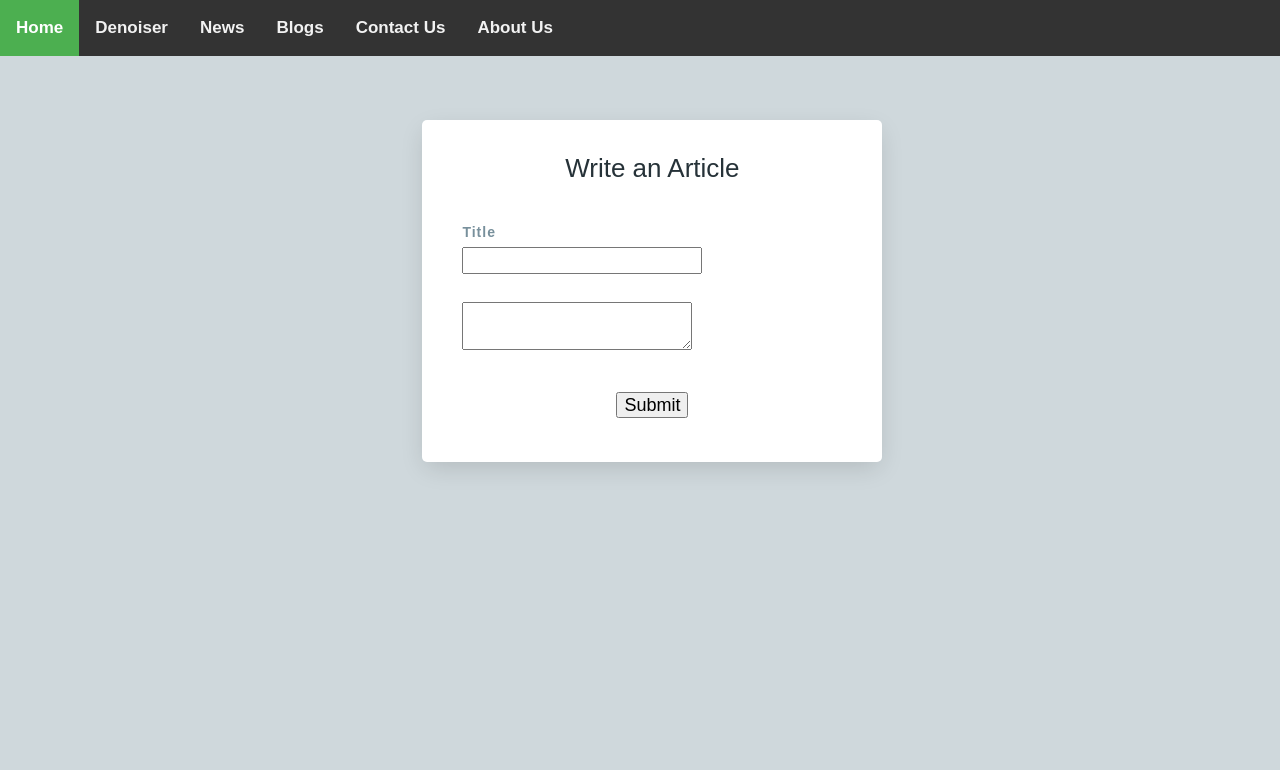
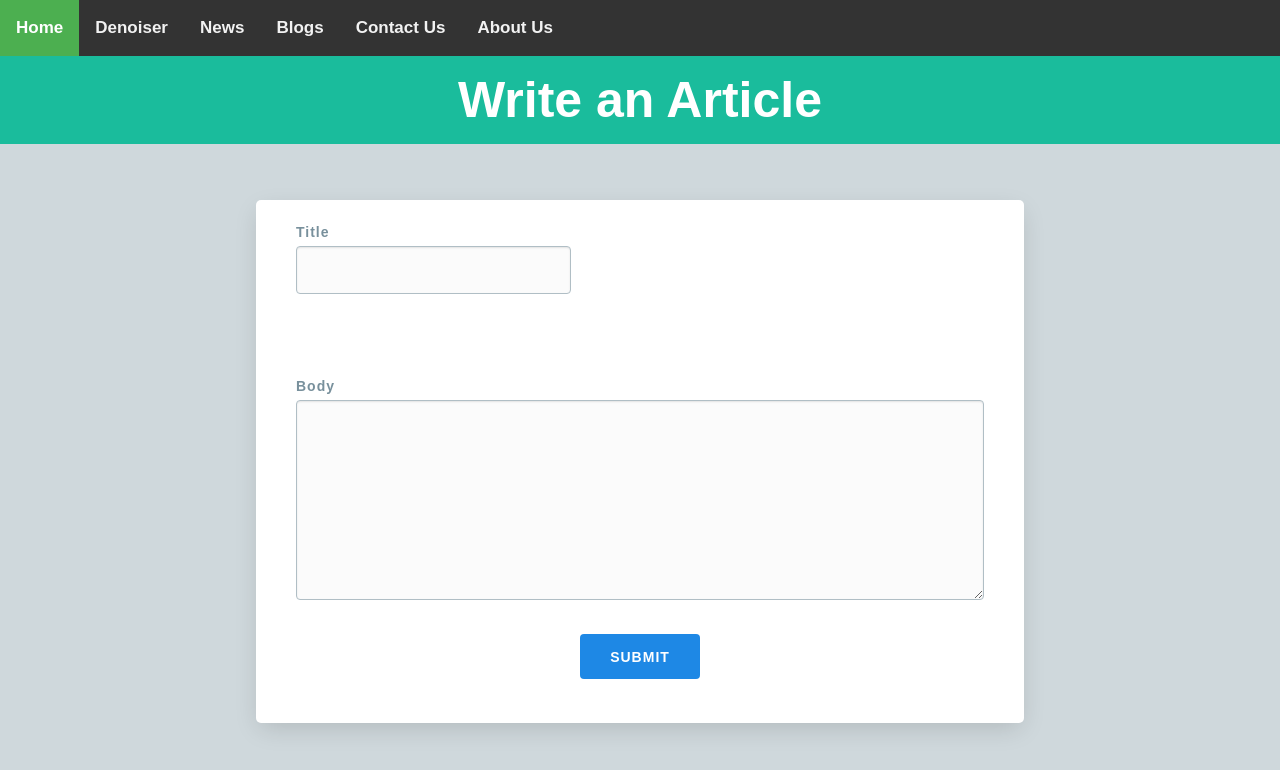
Before and after one commit to SimranKucheria/Denoiser, a Flask app: page /blog/write in a window 1280 px wide. Shown: the top 770 px of the page. Run offline with Flask 2, Linux system fonts and the light colour scheme; the visitor is signed in with stand-in values (Sample User, id 1); some libraries are stand-ins or nearby versions.

Commit message:
Added CSS to blogs

```diff
--- a/login/static/css/style.css
+++ b/login/static/css/style.css
@@ -610,7 +610,7 @@ button.main_bt {
 .about_page .creative_taital {
     width: 100%;
     float: left;
-    background-color: #78909C;"
+    background-color: #78909C;
     height: auto;
     padding-bottom: 30px;
     padding-top: 30px;
--- a/login/static/css/styles.css
+++ b/login/static/css/styles.css
@@ -65,6 +65,14 @@ p {
   display: flex;
 }
 
+.comment-card-wrapper {
+  margin: 0 auto;
+  padding: 30px 30px;
+  flex-wrap: wrap;
+  justify-content: center;
+  display: flex;
+}
+
 .card {
   padding: 20px 40px;
   margin: 0 30px 60px;
@@ -74,6 +82,56 @@ p {
   background: var(--white);
 
 }
+
+.comment-card {
+  padding: 8px 16px;
+  margin: 0 0px 5px;
+  width: 460px;
+  box-shadow: 0 8px 26px -4px rgba(0,0,0,0.15);
+  border-radius: 5px;
+  background: var(--white);
+
+}
+
+.article-card {
+  padding: 20px 40px;
+  margin: 0 0px 5px;
+  width: 700px;
+  box-shadow: 0 8px 26px -4px rgba(0,0,0,0.15);
+  border-radius: 5px;
+  background: var(--white);
+  position: relative;
+}
+
+.article-cardform{
+  padding: 20px 40px;
+  width: 60%;
+  box-shadow: 0 8px 26px -4px rgba(0,0,0,0.15);
+  border-radius: 5px;
+  background: var(--white);
+  margin: 0 auto;
+  justify-content: center;
+  }
+
+  .comment-cardform{
+    padding: 20px 40px;
+    width: 30%;
+    box-shadow: 0 8px 26px -4px rgba(0,0,0,0.15);
+    border-radius: 5px;
+    background: var(--white);
+    margin: 0 auto;
+    justify-content: center;
+    }
+
+  .blog-card{
+    padding: 20px 40px;
+    width: 85%;
+    box-shadow: 0 8px 26px -4px rgba(0,0,0,0.15);
+    border-radius: 5px;
+    background: var(--white);
+    margin: 0 auto;
+    justify-content: center;
+    }
 
 .cardform{
   padding: 20px 40px;
@@ -140,6 +198,68 @@ label {
   outline: none;
 }
 
+.title-field {
+  margin: 0 0 24px;
+  padding: 11px 16px 9px;
+  width: 40%;
+  font-size: 20px;
+  line-height: 26px;
+  color: var(--almost-black);
+  border: 1px solid var(--grey);
+  border-radius: 4px;
+  box-shadow: inset 0 1px 2px rgba(0,0,0,0.1);
+  display: block;
+  background: var(--almost-white);
+  transition: border-color .15s ease;
+}
+
+.title-field:focus {
+  border-color: var(--grey-medium);
+  outline: none;
+}
+
+.blog-field {
+  margin: 0 0 24px;
+  padding: 11px 16px 9px;
+  width: 100%;
+  font-size: 16px;
+  line-height: 26px;
+  color: var(--almost-black);
+  border: 1px solid var(--grey);
+  border-radius: 4px;
+  box-shadow: inset 0 1px 2px rgba(0,0,0,0.1);
+  display: block;
+  background: var(--almost-white);
+  transition: border-color .15s ease;
+  height: 200px;
+}
+
+.blog-field:focus {
+  border-color: var(--grey-medium);
+  outline: none;
+}
+
+.comment-field {
+  margin: 0 0 24px;
+  padding: 11px 16px 9px;
+  width: 100%;
+  font-size: 16px;
+  line-height: 26px;
+  color: var(--almost-black);
+  border: 1px solid var(--grey);
+  border-radius: 4px;
+  box-shadow: inset 0 1px 2px rgba(0,0,0,0.1);
+  display: block;
+  background: var(--almost-white);
+  transition: border-color .15s ease;
+  height: 150px;
+}
+
+.comment-field:focus {
+  border-color: var(--grey-medium);
+  outline: none;
+}
+
 .error {
   margin: 0;
   font-size: 16px;
@@ -155,6 +275,26 @@ label {
 /* Buttons */
 .btn {
   margin: 0 0 24px;
+  padding: 11px 30px 10px;
+  font-size: 14px;
+  line-height: 24px;
+  text-transform: uppercase;
+  letter-spacing: 1px;
+  font-weight: 600;
+  text-decoration: none;
+  color: var(--white);
+  border: none;
+  border-radius: 4px;
+  outline: none;
+  cursor: pointer;
+  display: inline-block;
+  background: var(--primary);
+  transition: color .15s ease, background-color .15s ease;
+}
+
+.article-btn {
+  margin: 0 auto;
+  width: 10%;
   padding: 11px 30px 10px;
   font-size: 14px;
   line-height: 24px;
@@ -189,3 +329,12 @@ input[type=submit] {
   margin: 34px auto 24px;
   display: block;
 }
+
+.displaynews{
+	padding: 20px 40px;
+  border-radius: 5px;
+  margin-left: 27.5%;
+  margin-right: 27.5%;
+  margin-top: 2.5%;
+  width: 500px;
+}
--- a/login/templates/add_article.html
+++ b/login/templates/add_article.html
@@ -1,18 +1,26 @@
 {% extends "base.html" %}
 
 {% block content %}
+<div style="padding: 30px;
+    text-align: center;
+    background: #1abc9c;
+    color: white;
+    font-size: 50px;">
+    Write an Article
+</div>
+<br>
+<br>
+<div class="article-cardform">
 
-<div class="cardform">
-
-    <h1 class="center">Write an Article</h1>
-<form name="add_article_form">
-    <label for="title">Title</label>
-    {{ form.title() }}
-    <br><br>
-    {{ form.body() }}
-    {{ form.submit() }}
-    <p class="error error--hidden"></p>
-</form>
+    <form name="add_article_form">
+        <label for="title">Title</label>
+        {{ form.title(class="title-field") }}
+        <br><br>
+        <label for="body">Body</label>
+        {{ form.body(class="blog-field") }}
+        {{ form.submit(class="btn") }}
+        <p class="error error--hidden"></p>
+    </form>
 </div>
 
 {% endblock %}
```
Also changed, not shown: login/templates/article.html (+35 -13 lines), login/templates/articles.html (+23 -9 lines).
